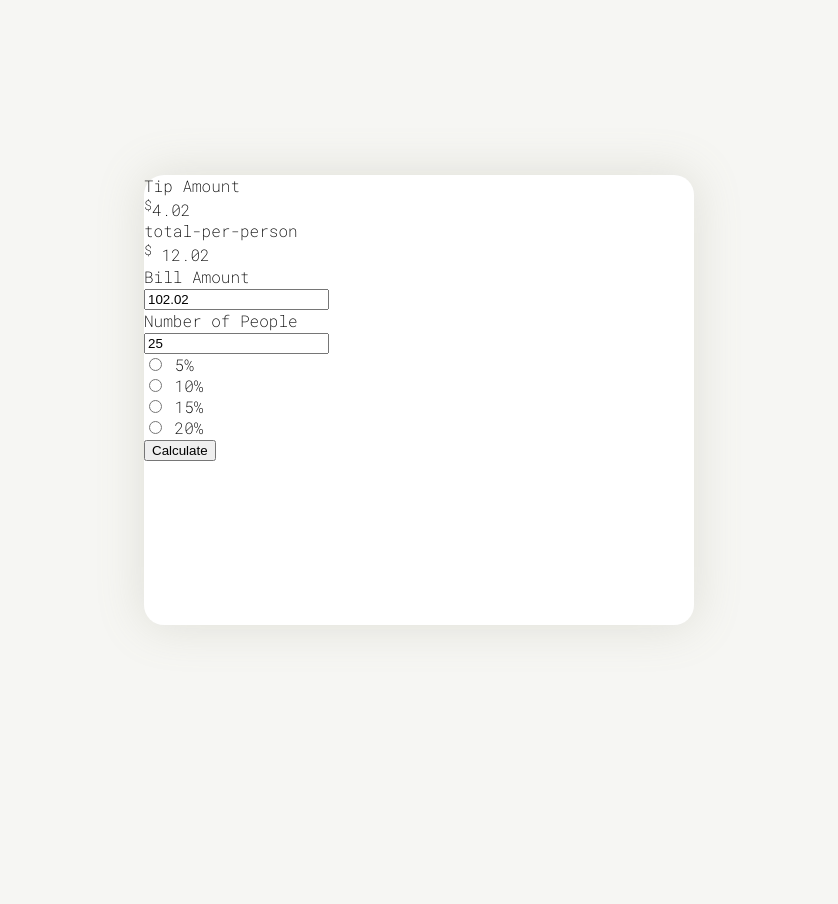
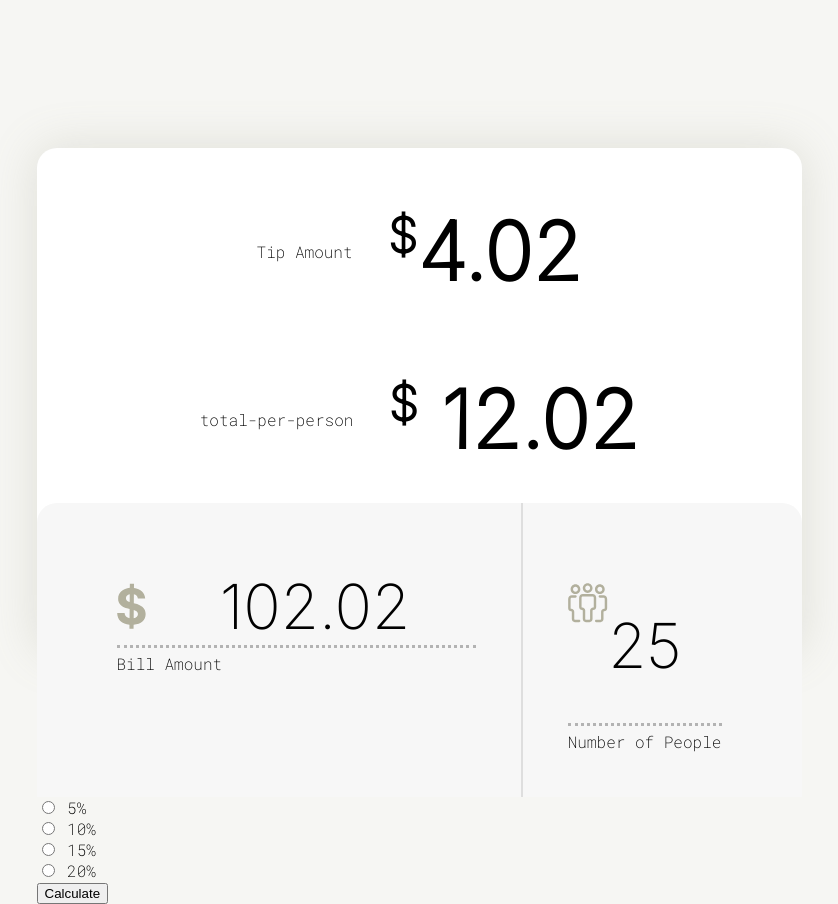
Before and after one commit to juliascherbina/AdventCalendar24, a plain HTML site: page tip-calculator/index.html in a window 1280 px wide. Shown: the whole page, without its empty margins (221-1059 px from the left). Before the commit the page ends 800 px from the top, so only its background shows below. Drawn offline with Linux system fonts and the light colour scheme.

Commit message:
styles-works

```diff
--- a/tip-calculator/index.html
+++ b/tip-calculator/index.html
@@ -29,12 +29,16 @@
         </div>
         <div class="entering-numbers">
             <div class="bill-amount">
-                <div>Bill Amount</div>
-                <input type="text" name="number" maxlength="7" value="102.02">
+                <div class="field">
+                    <input type="text" name="number" maxlength="7" value="102.02">
+                </div>
+                <div class="ba">Bill Amount</div>
             </div>
             <div class="number-of-people">
-                <div>Number of People</div>
-                <input type="text" name="number" maxlength="2" value="25">
+                <div class="people">
+                    <input type="text" name="number" maxlength="2" value="25">
+                </div>
+                <div class="np">Number of People</div>
             </div>
         </div>
         <div class="selecting-amount">
@@ -58,6 +62,8 @@
         <div class="calculate">
             <button>Calculate</button>
         </div>
+    </div>
+
 
     </div>
 </body>
--- a/tip-calculator/styles.css
+++ b/tip-calculator/styles.css
@@ -1,5 +1,5 @@
 body {
-    background: #F6F6F3;;
+    background: #F6F6F3;
     display: flex;
     justify-content: center;
     align-items: center;
@@ -7,12 +7,94 @@ body {
     padding: 0;
     min-width: 100vw;
     min-height: 100vh;
-    font-family: 'Roboto Mono', sans-serif;
+    font-family: 'Roboto Mono', monospace;
 }
+
 .wrapper {
-    background:  #FFFFFF;
+    background: #FFFFFF;
     box-shadow: 0px 0px 47.1547px rgba(148, 146, 120, 0.23);
     border-radius: 20px;
     height: 450px;
-    width: 550px;
+    width: 765px;
+    padding-top: 55px;
 }
+
+.first-block {
+    padding-bottom: 35px;
+    border-bottom: 1px solid white;
+    margin-bottom: 35px;
+}
+
+.second-block {
+    padding-bottom: 35px;
+}
+
+.first-block,
+.second-block {
+    display: flex;
+    justify-content: center;
+    align-items: center;
+    width: 100%;
+    gap: 35px;
+}
+
+.first-block .dollars,
+.second-block .dollars {
+    font-size: 5rem;
+}
+
+.first-block sup,
+.second-block sup {
+    font-size: 3rem;
+}
+
+.dollars {
+    font-family: 'Inter', sans-serif;
+    font-weight: 700;
+}
+
+.entering-numbers {
+    background: #F7F7F7;
+    display: flex;
+    border-top-right-radius: 20px;
+    border-top-left-radius: 20px;
+    padding: 0 35px;
+}
+
+.bill-amount {
+    border-right: 2px solid #DEDEDE;
+    padding: 65px 45px 45px;
+    width: 70%;
+}
+
+.number-of-people {
+    padding: 65px 45px 45px;
+    width: 30%;
+}
+
+input[type='text'] {
+    text-align: center;
+    font-size: 3.875rem;
+    font-family: 'Inter', sans-serif;
+    border: none;
+    outline: none;
+    width: 100%;
+    background: none;
+    border-bottom: 3px dotted #B3B3B3;
+    box-sizing: border-box;
+    margin-bottom: 5px;
+}
+
+.bill-amount input[type='text'] {
+    background: url(./dollar.svg) left 15px no-repeat;
+    padding-left: 40px;
+}
+.number-of-people input[type='text']  {
+    background: url(./people.svg) left 15px no-repeat;
+    padding: 40px;
+    text-align: right;
+}
+.biil-amount .ba,
+.number-of-people .np {
+    text-align: center;
+}
```
